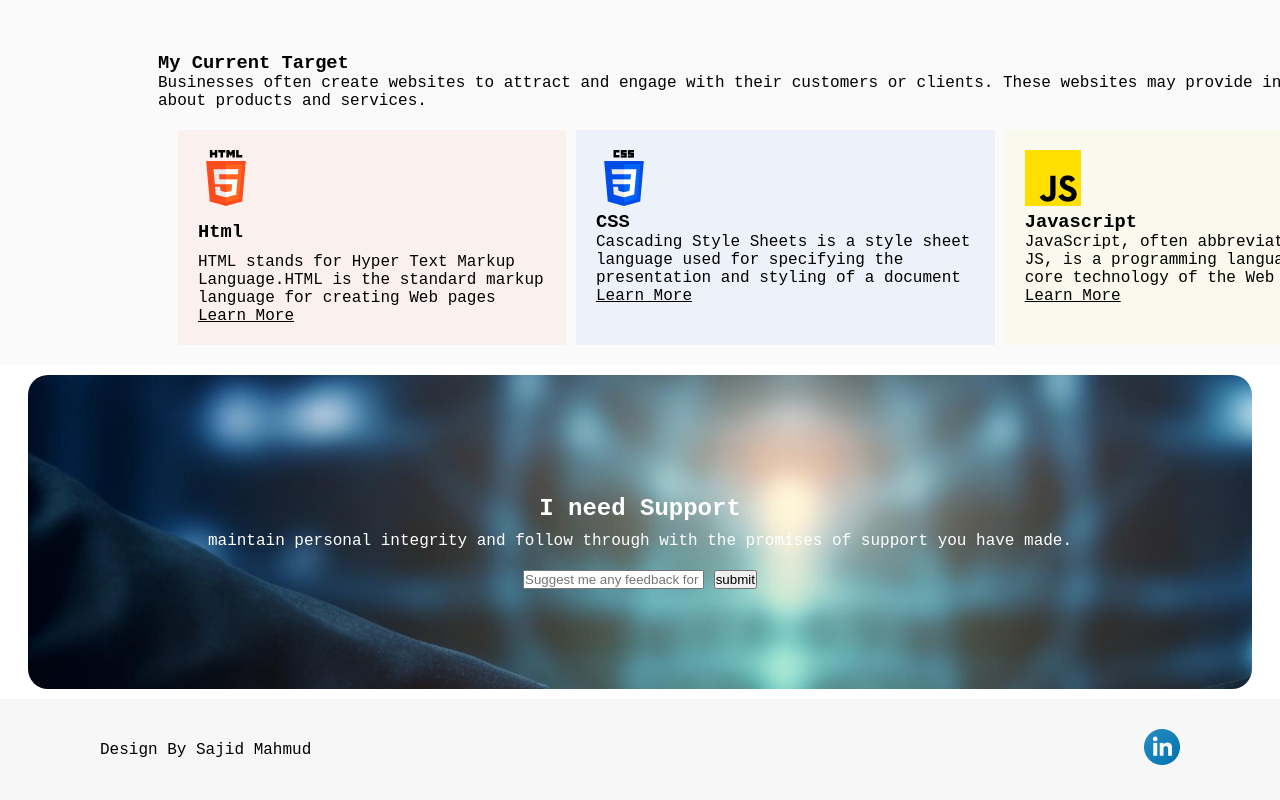
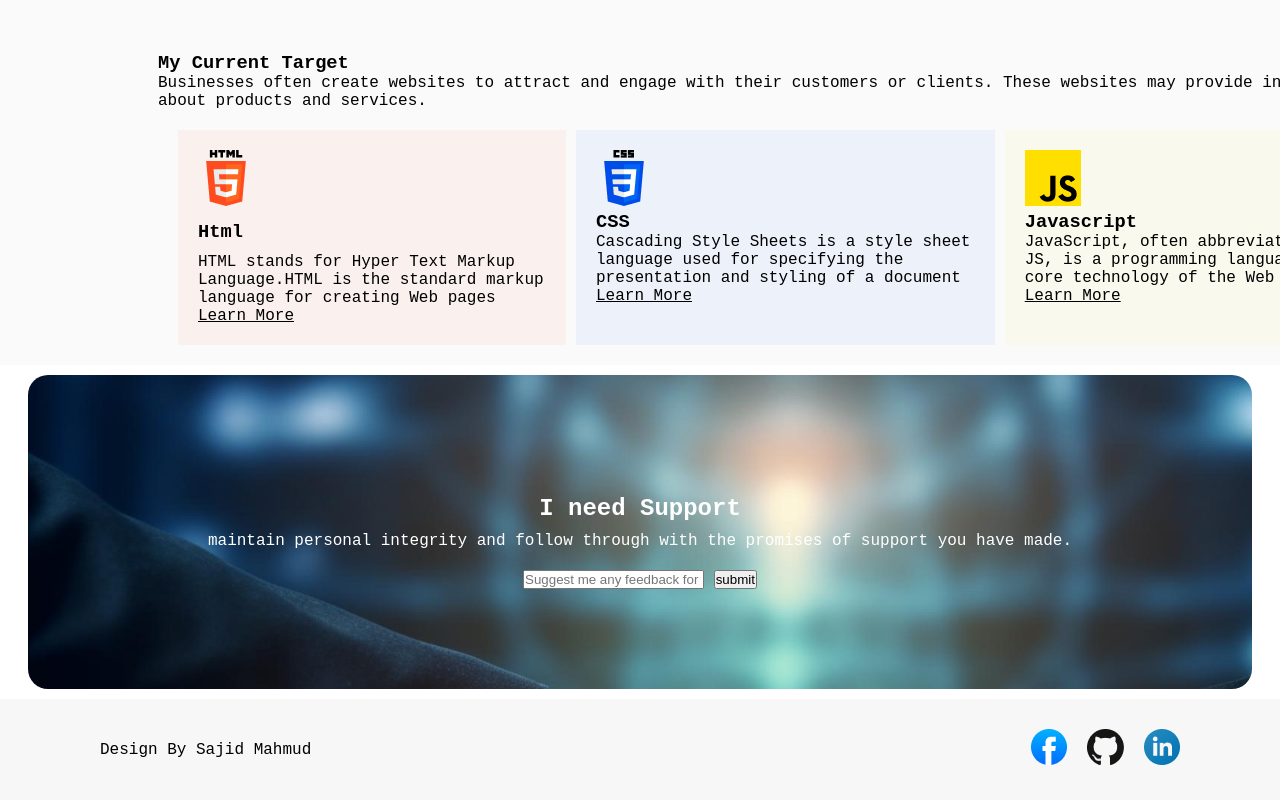
Before and after one commit to SajidMahmud077/pro-hero-assaignment-01, a plain HTML site: page index.html in a window 1280 px wide. Shown: the part 2484-3284 px from the top of the page. Drawn offline with Linux system fonts and the light colour scheme; the site is published under a folder, as on GitHub Pages, so addresses that start at the root find nothing; a web font is replaced by a local one.

Commit message:
resize code

```diff
--- a/index.html
+++ b/index.html
@@ -157,8 +157,8 @@
       <div class="footer-parent">
         <div> Design By Sajid Mahmud</div>
          <div class="flex gap">
-          <a href="https://www.facebook.com/"><img src="/assets/facebook.png" alt=""/></a>
-          <a href="https://git-scm.com/"><img src="/assets/github.png" alt="" /></a>
+          <a href="https://www.facebook.com/"><img src="./assets/facebook.png" alt=""/></a>
+          <a href="https://git-scm.com/"><img src="./assets/github.png" alt="" /></a>
           <a href="https://en.wikipedia.org/wiki/LinkedIn"><img src="./assets/linkedin-icon 1.png" alt=""/></a>
         </div>
       </div>
```
